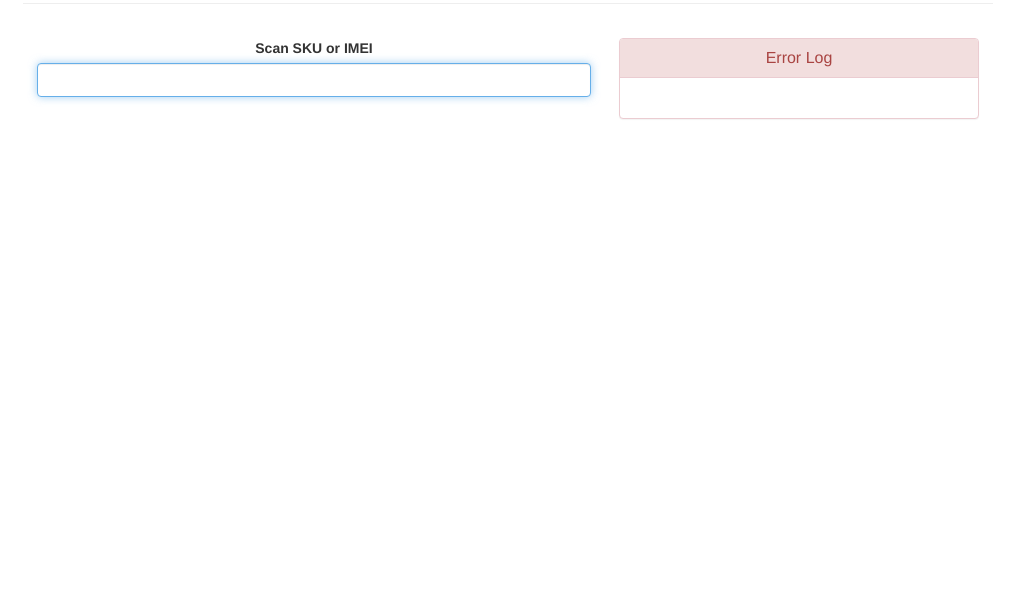
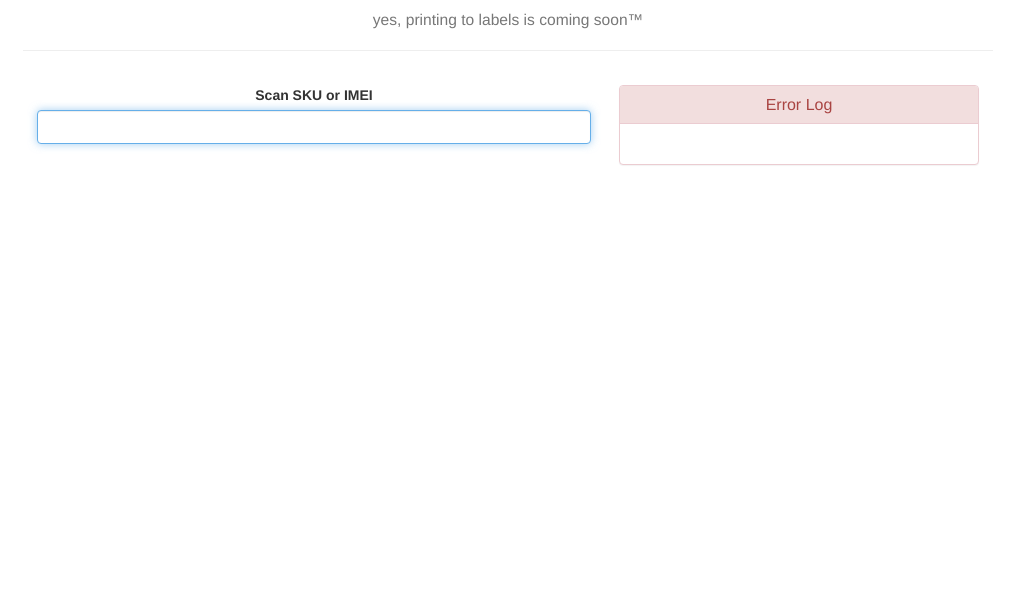
Before and after one commit to kyleratti/device-barcode-gen, a plain HTML site: page index.html in a window 1280 px wide. Shown: the part 209-800 px from the top of the page, without its empty margins (132-1142 px from the left). Drawn offline with nearby package versions, Linux system fonts and the light colour scheme.

Commit message:
Added label message

```diff
--- a/index.html
+++ b/index.html
@@ -19,6 +19,7 @@
       <div class="page-header hidden-print" id="header">
         <h1 id="icon"><span class="glyphicon glyphicon-barcode"></span></h1>
         <h2>IMEI Barcode Generator</h2>
+        <h3><small>yes, printing to labels is coming soon&trade;</small></h3>
       </div>
 
       <div id="generator-block" class="hidden-print">
```
